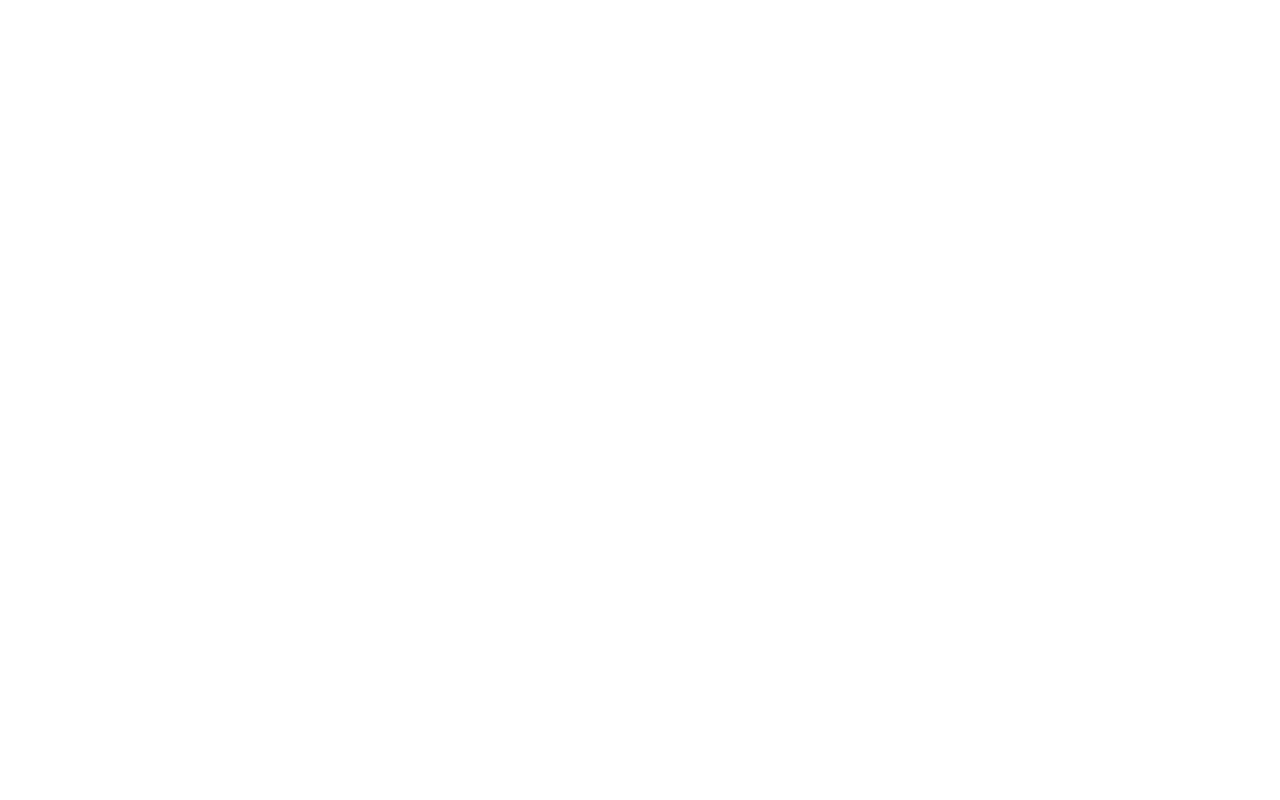
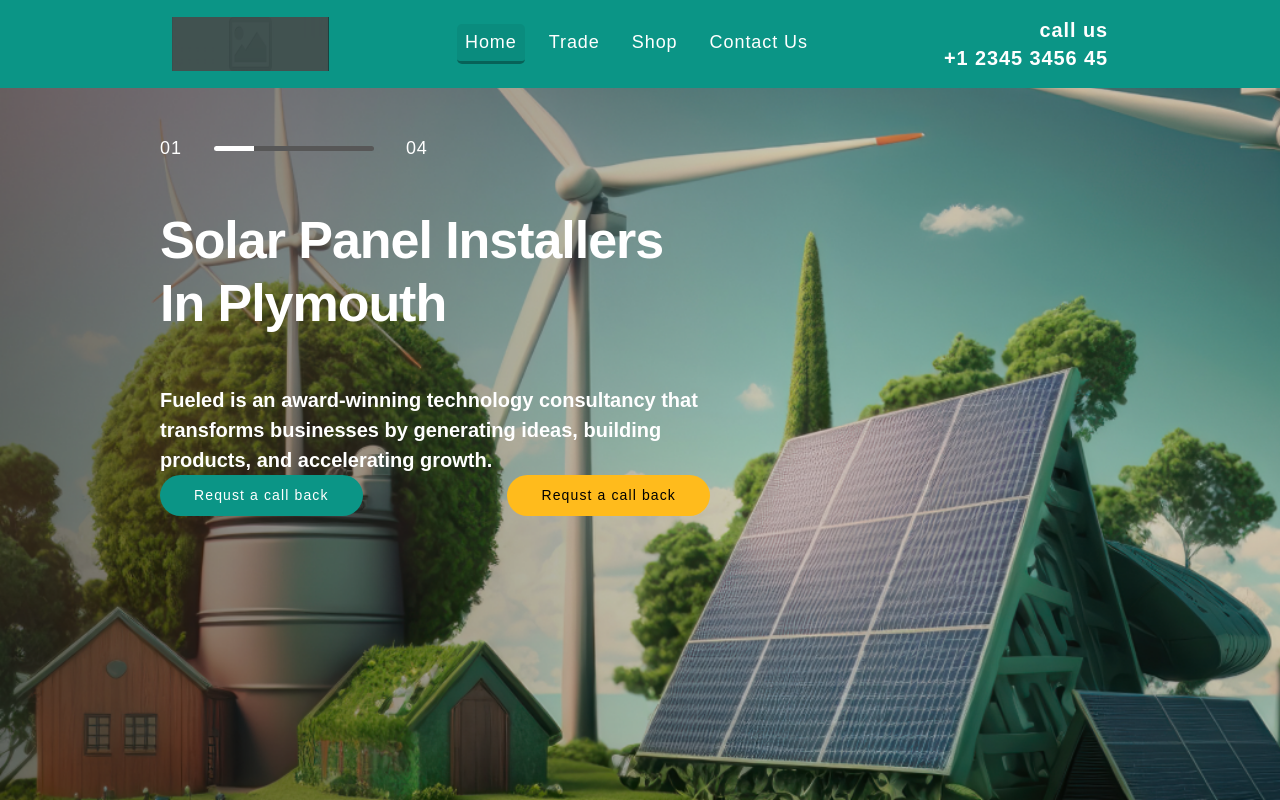
Before and after one commit to aliallam742/Solar-Panel, a plain HTML site: page index.htm in a window 1280 px wide. Drawn offline with Linux system fonts and the light colour scheme.

Commit message:
create home and nav bar

```diff
--- a/css/main.css
+++ b/css/main.css
@@ -0,0 +1,238 @@
+/* global styles  */
+:root {
+    --primary-color: #0B9586;
+    --secondary-color: #FFBB1C;
+    --font: sans-serif
+}
+
+* {
+    margin: 0;
+    padding: 0;
+    box-sizing: border-box;
+}
+
+.flex {
+    display: flex;
+}
+
+
+
+.justify-between {
+    justify-content: space-between;
+}
+
+.align-center {
+    align-items: center;
+}
+
+.content {
+    padding: 50px 0;
+    width: 550px;
+}
+
+
+.dir-col {
+    flex-direction: column;
+}
+
+.container {
+    width: 75%;
+    margin: 0 auto;
+}
+
+
+
+.custom-button {
+    padding: 12px 34px 12px 34px;
+    gap: 10px;
+    border-radius: 109px;
+    outline: none;
+    cursor: pointer;
+    border: none;
+    font-family: var(--font);
+    font-size: 14px;
+    font-weight: 400;
+    line-height: 16.94px;
+    letter-spacing: 0.08em;
+    text-align: left;
+    text-decoration-skip-ink: none;
+
+}
+
+.secondary-color {
+    background-color: var(--secondary-color);
+}
+
+.primary-color {
+    background-color: var(--primary-color);
+}
+
+.text-whit {
+    color: #FFF;
+}
+
+.text-black {
+    color: #FFF;
+}
+
+/* end global styles  */
+/* home and navbar styles */
+#home {
+    height: 100vh;
+    background-image: url(../images/solar-panels.png);
+    background-position: center center;
+    background-repeat: no-repeat;
+    background-size: cover;
+}
+
+.navbar {
+    padding: 16px;
+    background-color: var(--primary-color);
+}
+
+nav ul {
+    list-style: none;
+    display: flex;
+    justify-content: space-between;
+    align-items: center;
+}
+
+nav ul li {
+    font-family: var(--font);
+    font-size: 18px;
+    font-weight: 400;
+    line-height: 21.78px;
+    letter-spacing: 0.9374999403953552px;
+    text-align: left;
+    text-decoration-skip-ink: none;
+    color: #FFF;
+    cursor: pointer;
+    padding: 8px;
+    margin: 0 8px;
+    border-radius: 5px;
+    border-bottom: #00000000 solid 3px;
+
+
+}
+
+.active {
+    background-color: #0000000F;
+    border-bottom: #0000004D solid 3px;
+}
+
+nav ul li:hover {
+    background-color: #0000000F;
+    border-bottom: #0000004D solid 3px;
+}
+
+.info {
+    font-family: var(--font);
+    font-size: 24px;
+    font-weight: 700;
+    line-height: 28px;
+    letter-spacing: 0.9374999403953552px;
+    text-align: end;
+    text-underline-position: from-font;
+    text-decoration-skip-ink: none;
+    color: #FFF;
+
+}
+
+.logo {
+    width: 157px;
+    height: 54px;
+    position: relative;
+}
+
+.layout {
+    position: absolute;
+    top: 0;
+    bottom: 0;
+    left: 0;
+    right: 0;
+    background-color: #000;
+    opacity: .6;
+}
+
+.logo-image {
+    width: 157px;
+    height: 54px;
+    opacity: .7;
+}
+
+#file {
+    margin-inline: 32px;
+}
+
+.main-text {
+    margin: 50px 0;
+}
+
+progress {
+    appearance: none;
+    -webkit-appearance: none;
+    height: 5px;
+    background-color: #ccc;
+    border: none;
+    border-radius: 5px;
+    overflow: hidden;
+}
+
+progress::-webkit-progress-bar {
+    background-color: #575757;
+}
+
+progress::-webkit-progress-value {
+    background-color: white;
+}
+
+
+.number {
+    font-family: var(--font);
+    font-size: 18px;
+    font-weight: 400;
+    line-height: 20.95px;
+    letter-spacing: 0.9374999403953552px;
+    text-align: left;
+    text-underline-position: from-font;
+    text-decoration-skip-ink: none;
+    color: #FFF;
+}
+
+.main-text {
+    font-family: var(--font);
+    font-size: 52px;
+    font-weight: 600;
+    line-height: 62.93px;
+    letter-spacing: -0.02em;
+    text-align: left;
+    text-decoration-skip-ink: none;
+    color: #FFF;
+    text-wrap: wrap;
+}
+
+.second-text {
+    font-family: var(--font);
+    font-size: 20px;
+    font-weight: 600;
+    line-height: 30px;
+    text-align: left;
+    text-underline-position: from-font;
+    text-decoration-skip-ink: none;
+    color: #FFF;
+}
+
+/* end  home and navbar styles */
+
+
+
+
+
+
+
+
+@media screen and (max-width:800px) {
+    nav {
+        display: none;
+    }
+}
--- a/index.htm
+++ b/index.htm
@@ -9,10 +9,53 @@
 </head>
 
 <body>
-    <header>
-        <nav></nav>
-        <div id="home"></div>
-    </header>
+    <section id="home">
+        <div class="navbar">
+            <div class="container">
+                <div class="flex justify-between align-center">
+                    <div class="logo"><img src="images/image 9.png" class="logo-image" alt="logo image">
+                        <div class="layout"></div>
+                    </div>
+                    <nav>
+                        <ul>
+                            <li class="active">Home</li>
+                            <li>Trade</li>
+                            <li>Shop</li>
+                            <li>Contact Us</li>
+                        </ul>
+                    </nav>
+                    <div class="info">
+                        <h5>call us</h5>
+                        <h5>+1 2345 3456 45</h5>
+                    </div>
+                </div>
+            </div>
+
+        </div>
+        <div>
+            <div class="container  ">
+                <div class="flex dir-col   content  justify-between ">
+                    <div class="progress-bar flex align-center jus ">
+                        <h5 class="number">01</h5>
+                        <progress id="file" value="25" max="100"> </progress>
+                        <h5 class="number">04</h5>
+                    </div>
+                    <h2 class="main-text">
+                        Solar Panel Installers In Plymouth
+                    </h2>
+                    <h3 class="second-text">
+                        Fueled is an award-winning technology consultancy that transforms businesses by generating
+                        ideas,
+                        building products, and accelerating growth.
+                    </h3>
+                    <div class='flex justify-between'>
+                        <button class="custom-button primary-color text-whit">Requst a call back </button>
+                        <button class="custom-button secondary-color ">Requst a call back </button>
+                    </div>
+                </div>
+            </div>
+        </div>
+    </section>
     <section id="second-section"></section>
     <section id="power"></section>
     <section id="solar-kit"></section>
```
Also changed, not shown: images/solar-panels.png (renamed from images/solar-panels-meadow 1.png).
